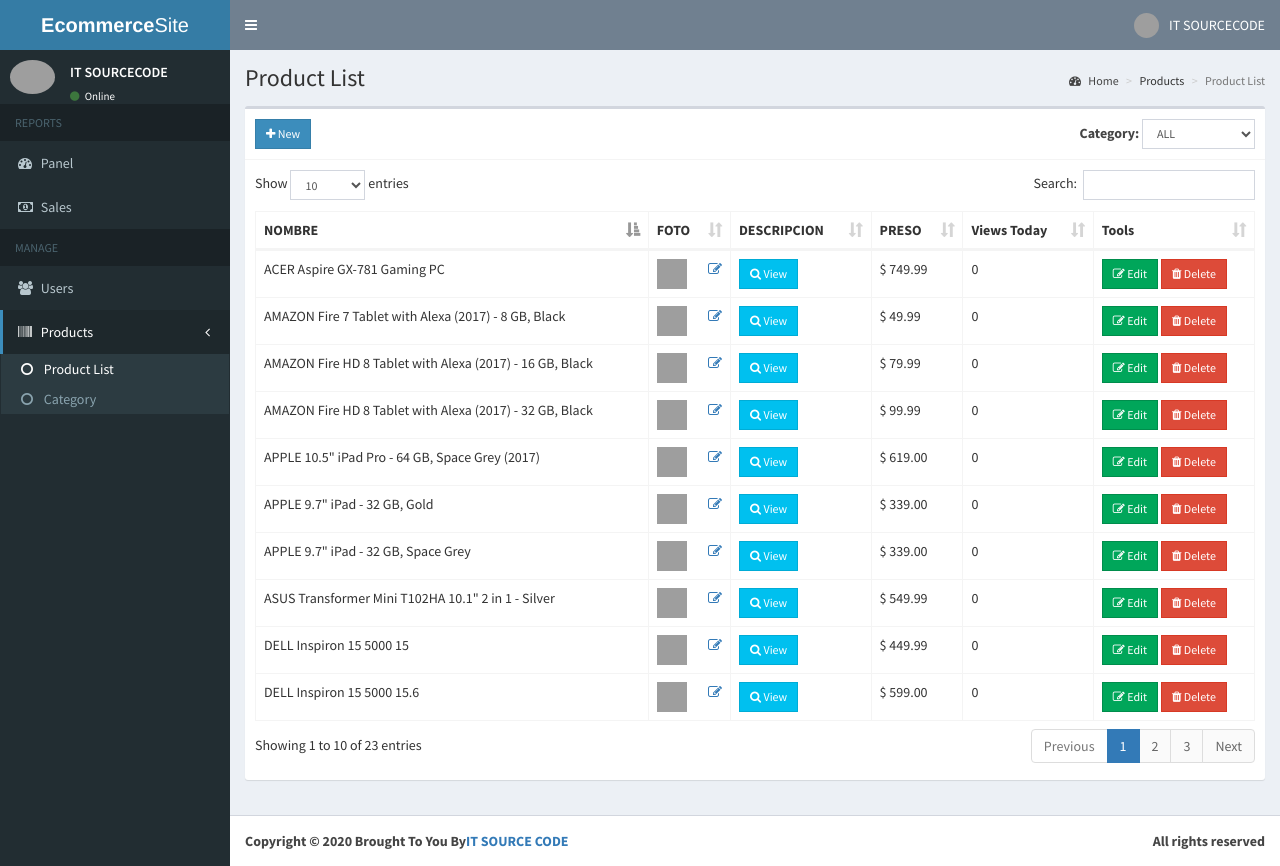
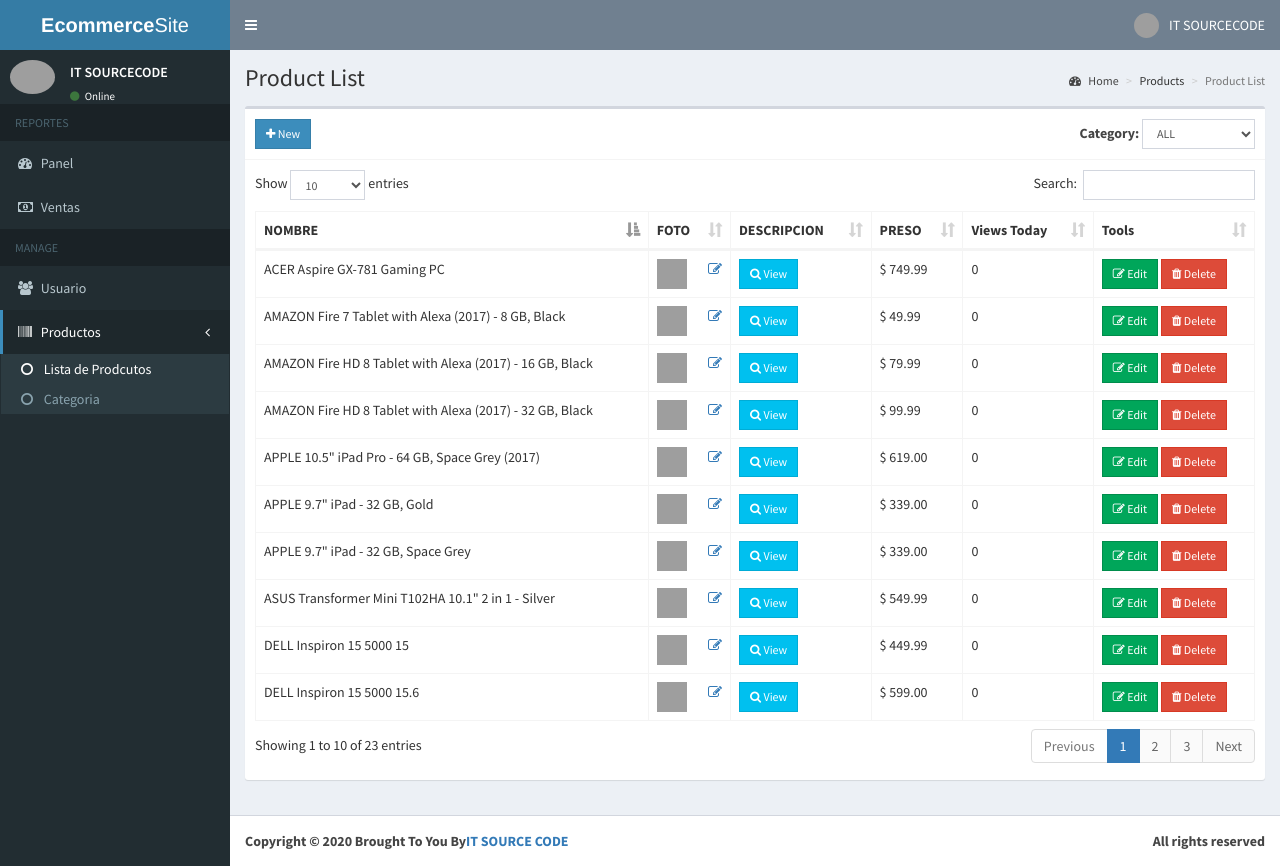
Before and after one commit to sobarzolicandeo/tiendalicandeo, a PHP site: page /tiendalicandeo/admin/products.php in a window 1280 px wide. Run offline with PHP 8.4, Linux system fonts and the light colour scheme; a user stored in the database is signed in; data comes from the database, SQL or seed files in the repository; data that the repository does not hold is empty; some libraries are stand-ins or nearby versions; grey boxes are pictures that could not be loaded.

Commit message:
Edicion Panel

```diff
--- a/admin/includes/header.php
+++ b/admin/includes/header.php
@@ -3,7 +3,7 @@
 <head>
   	<meta charset="utf-8">
   	<meta http-equiv="X-UA-Compatible" content="IE=edge">
-  	<title>Ecommerce Site using PHP</title>
+  	<title>Tienda Licandeo con PHP</title>
   	<!-- Tell the browser to be responsive to screen width -->
   	<meta content="width=device-width, initial-scale=1, maximum-scale=1, user-scalable=no" name="viewport">
   	<!-- Bootstrap 3.3.7 -->
--- a/admin/includes/menubar.php
+++ b/admin/includes/menubar.php
@@ -13,22 +13,22 @@
     </div>
     <!-- sidebar menu: : style can be found in sidebar.less -->
     <ul class="sidebar-menu" data-widget="tree">
-      <li class="header">REPORTS</li>
+      <li class="header">REPORTES</li>
       <li><a href="home.php"><i class="fa fa-dashboard"></i> <span>Panel</span></a></li>
-      <li><a href="sales.php"><i class="fa fa-money"></i> <span>Sales</span></a></li>
+      <li><a href="sales.php"><i class="fa fa-money"></i> <span>Ventas</span></a></li>
       <li class="header">MANAGE</li>
-      <li><a href="users.php"><i class="fa fa-users"></i> <span>Users</span></a></li>
+      <li><a href="users.php"><i class="fa fa-users"></i> <span>Usuario</span></a></li>
       <li class="treeview">
         <a href="#">
           <i class="fa fa-barcode"></i>
-          <span>Products</span>
+          <span>Productos</span>
           <span class="pull-right-container">
             <i class="fa fa-angle-left pull-right"></i>
           </span>
         </a>
         <ul class="treeview-menu">
-          <li><a href="products.php"><i class="fa fa-circle-o"></i> Product List</a></li>
-          <li><a href="category.php"><i class="fa fa-circle-o"></i> Category</a></li>
+          <li><a href="products.php"><i class="fa fa-circle-o"></i> Lista de Prodcutos</a></li>
+          <li><a href="category.php"><i class="fa fa-circle-o"></i> Categoria</a></li>
         </ul>
       </li>
     </ul>
--- a/login.php
+++ b/login.php
@@ -45,7 +45,7 @@
     	</form>
       <br>
       <a href="password_forgot.php">Olvidé mi contraseña</a><br>
-      <a href="signup.php" class="text-center">Registrar una nueva membresía</a><br>
+      <a href="signup.php" class="text-center">Crea tu cuenta en Tienda Licandeo</a><br>
       <a href="index.php"><i class="fa fa-home"></i> Inicio</a>
   	</div>
 </div>
--- a/signup.php
+++ b/signup.php
@@ -35,7 +35,7 @@
       }
     ?>
   	<div class="register-box-body">
-    	<p class="login-box-msg">Registrar una nueva membresía</p>
+    	<p class="login-box-msg">Crea tu cuenta en Tienda Licandeo</p>
 
     	<form action="register.php" method="POST">
           <div class="form-group has-feedback">
@@ -75,7 +75,7 @@
       		</div>
     	</form>
       <br>
-      <a href="login.php">Ya tengo una membresia</a><br>
+      <a href="login.php">Ya tengo una cuenta</a><br>
       <a href="index.php"><i class="fa fa-home"></i> Inicio</a>
   	</div>
 </div>
```
Also changed, not shown: images/logo1.jpg (added), images/logo1.png (added), 2 other files.
